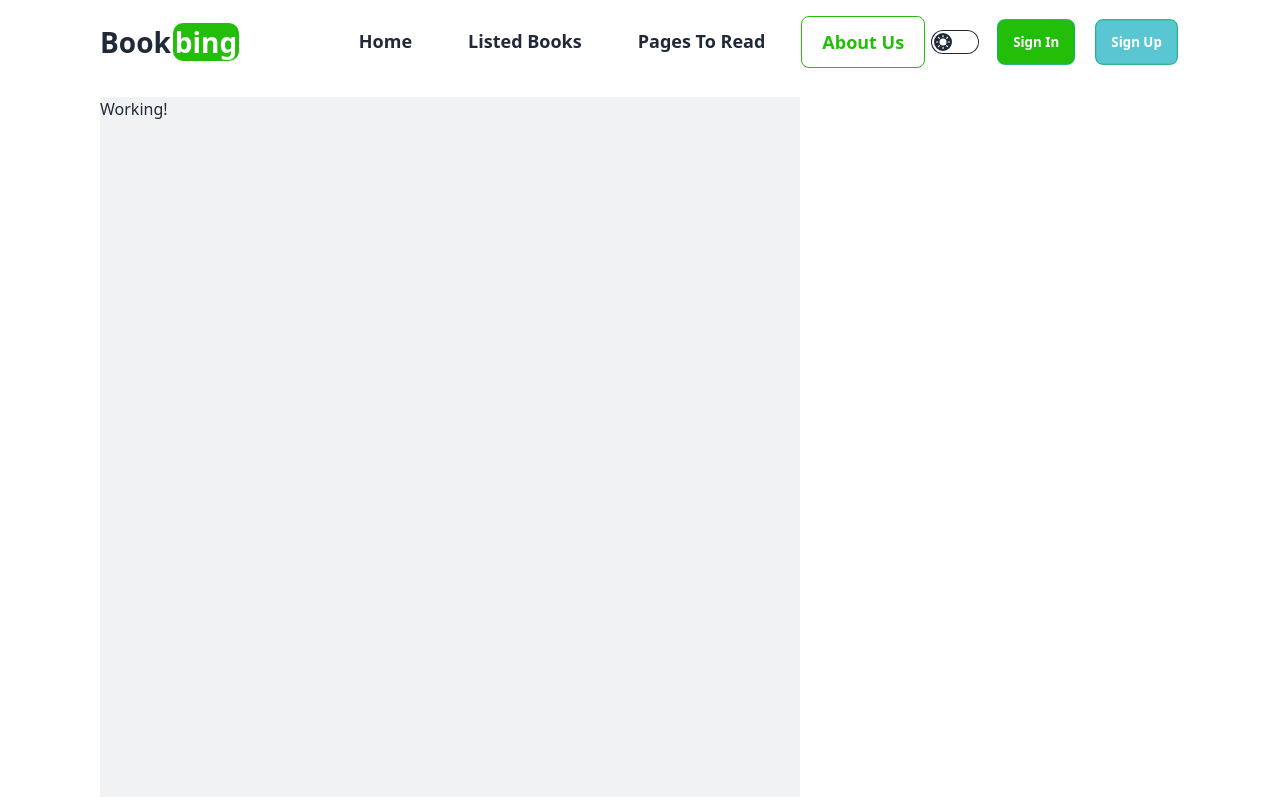
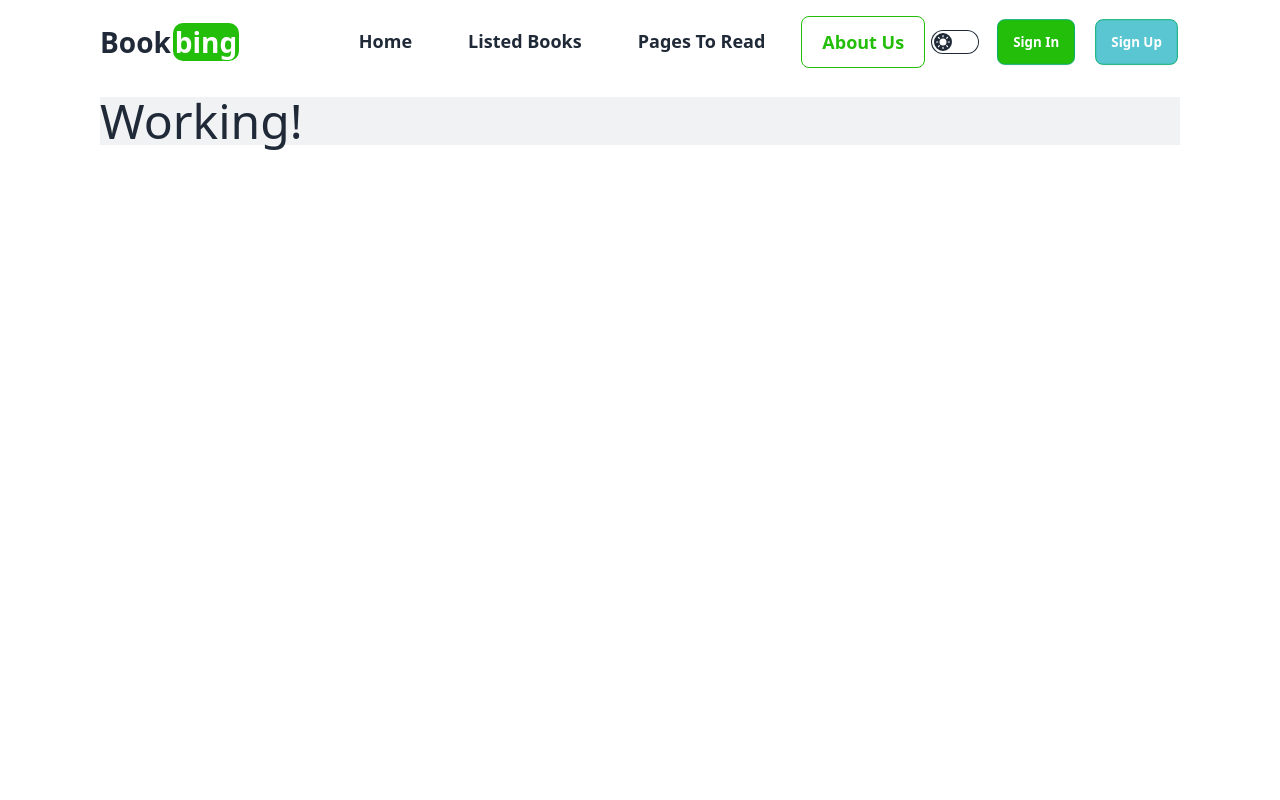
Before and after one commit to barta3235/Book-Vibe-a8, a React (Vite) app: page /aboutus in a window 1280 px wide. Built offline with nearby package versions, Linux system fonts and the light colour scheme.

Commit message:
minor background image changes

```diff
--- a/src/components/aboutus/AboutUs.jsx
+++ b/src/components/aboutus/AboutUs.jsx
@@ -2,8 +2,8 @@ import './aboutus.css'
 
 const AboutUs = () => {
     return (
-        <div className='pic w-[700px] h-[700px]'>
-            Working!
+        <div className='pic max-h-screen'>
+            <h1 className="text-5xl">Working!</h1>
         </div>
     );
 };
--- a/src/components/listedbooks/Listedbooks.jsx
+++ b/src/components/listedbooks/Listedbooks.jsx
@@ -1,24 +1,39 @@
 import { useState } from 'react';
-import PartOfListedBooks from '../partoflistedbooks/PartOfListedBooks'
 import { Link } from 'react-router-dom';
 import { Outlet } from 'react-router-dom';
+import { MdKeyboardArrowDown } from "react-icons/md";
 
 
 const Listedbooks = () => {
 
-    const [tabIndex,setTabIndex]=useState(0);
+    const [tabIndex, setTabIndex] = useState(0);
 
     return (
         <div >
-            <PartOfListedBooks></PartOfListedBooks>
+            <div>
+                <h1 className="pic rounded-2xl mb-[32px] text-[28px] font-bold py-[34px] bg-base-200 text-center">Books</h1>
+
+                {/* dropdown */}
+                <div className="flex justify-center items-center mb-[60px]">
+                    <details className="dropdown flex justify-center items-center w-[120px]">
+                        <summary className="m-1 btn bg-[#23BE0A] text-white btn-success"><h1>Sort By </h1><h1 className="text-2xl"><MdKeyboardArrowDown /></h1>
+                        </summary>
+                        <ul className="p-2 shadow menu dropdown-content z-[1] bg-base-100 rounded-box w-52">
+                            <li><a>Rating</a></li>
+                            <li><a>Number of Pages</a></li>
+                            <li><a>Published Year</a></li>
+                        </ul>
+                    </details>
+                </div>
+            </div>
 
 
 
             {/* listed books */}
             <div className="flex items-center overflow-x-auto overflow-y-hidden  flex-nowrap dark:bg-gray-100 dark:text-gray-800">
 
-                <Link to='' onClick={()=>setTabIndex(0)}
-                 className={`flex items-center flex-shrink-0 md:px-5 py-3 space-x-2 ${tabIndex===0? 'border border-b-0': 'border-b'} rounded-t-lg dark:border-gray-600 dark:text-gray-900`}>
+                <Link to='' onClick={() => setTabIndex(0)}
+                    className={`flex items-center flex-shrink-0 md:px-5 py-3 space-x-2 ${tabIndex === 0 ? 'border border-b-0' : 'border-b'} rounded-t-lg dark:border-gray-600 dark:text-gray-900`}>
                     <svg xmlns="http://www.w3.org/2000/svg" viewBox="0 0 24 24" fill="none" stroke="currentColor" strokeWidth="2" strokeLinecap="round" strokeLinejoin="round" className="w-4 h-4">
                         <path d="M2 3h6a4 4 0 0 1 4 4v14a3 3 0 0 0-3-3H2z"></path>
                         <path d="M22 3h-6a4 4 0 0 0-4 4v14a3 3 0 0 1 3-3h7z"></path>
@@ -26,8 +41,8 @@ const Listedbooks = () => {
                     <span>Read Books</span>
                 </Link>
 
-                <Link to='wishlist' onClick={()=>setTabIndex(1)}
-                className={`flex items-center flex-shrink-0 md:px-5 py-3 space-x-2 ${tabIndex===1? 'border border-b-0': 'border-b'} rounded-t-lg dark:border-gray-600 dark:text-gray-900`}>
+                <Link to='wishlist' onClick={() => setTabIndex(1)}
+                    className={`flex items-center flex-shrink-0 md:px-5 py-3 space-x-2 ${tabIndex === 1 ? 'border border-b-0' : 'border-b'} rounded-t-lg dark:border-gray-600 dark:text-gray-900`}>
                     <svg xmlns="http://www.w3.org/2000/svg" viewBox="0 0 24 24" fill="none" stroke="currentColor" strokeWidth="2" strokeLinecap="round" strokeLinejoin="round" className="w-4 h-4">
                         <path d="M19 21l-7-5-7 5V5a2 2 0 0 1 2-2h10a2 2 0 0 1 2 2z"></path>
                     </svg>
@@ -36,7 +51,7 @@ const Listedbooks = () => {
             </div>
 
             <div className='mt-[32px] mb-[76px]'>
-              <Outlet></Outlet>
+                <Outlet></Outlet>
             </div>
 
 
--- /dev/null
+++ b/src/components/listedbooks/listedbooks.css
@@ -0,0 +1,5 @@
+.pic{
+    background-image: url('../../assets//wave.svg');
+    background-repeat: no-repeat;
+
+}
--- a/src/components/partoflistedbooks/PartOfListedBooks.jsx
+++ /dev/null
@@ -1,24 +0,0 @@
-import { MdKeyboardArrowDown } from "react-icons/md";
-
-const PartOfListedBooks = () => {
-    return (
-        <div>
-            <h1 className=" rounded-2xl mb-[32px] text-[28px] font-bold py-[34px] bg-base-200 text-center">Books</h1>
-
-            {/* dropdown */}
-            <div className="flex justify-center items-center mb-[60px]">
-                <details className="dropdown flex justify-center items-center w-[120px]">
-                    <summary className="m-1 btn bg-[#23BE0A] text-white btn-success"><h1>Sort By </h1><h1 className="text-2xl"><MdKeyboardArrowDown /></h1>
-                    </summary>
-                    <ul className="p-2 shadow menu dropdown-content z-[1] bg-base-100 rounded-box w-52">
-                        <li><a>Rating</a></li>
-                        <li><a>Number of Pages</a></li>
-                        <li><a>Published Year</a></li>
-                    </ul>
-                </details>
-            </div>
-        </div>
-    );
-};
-
-export default PartOfListedBooks;
```
